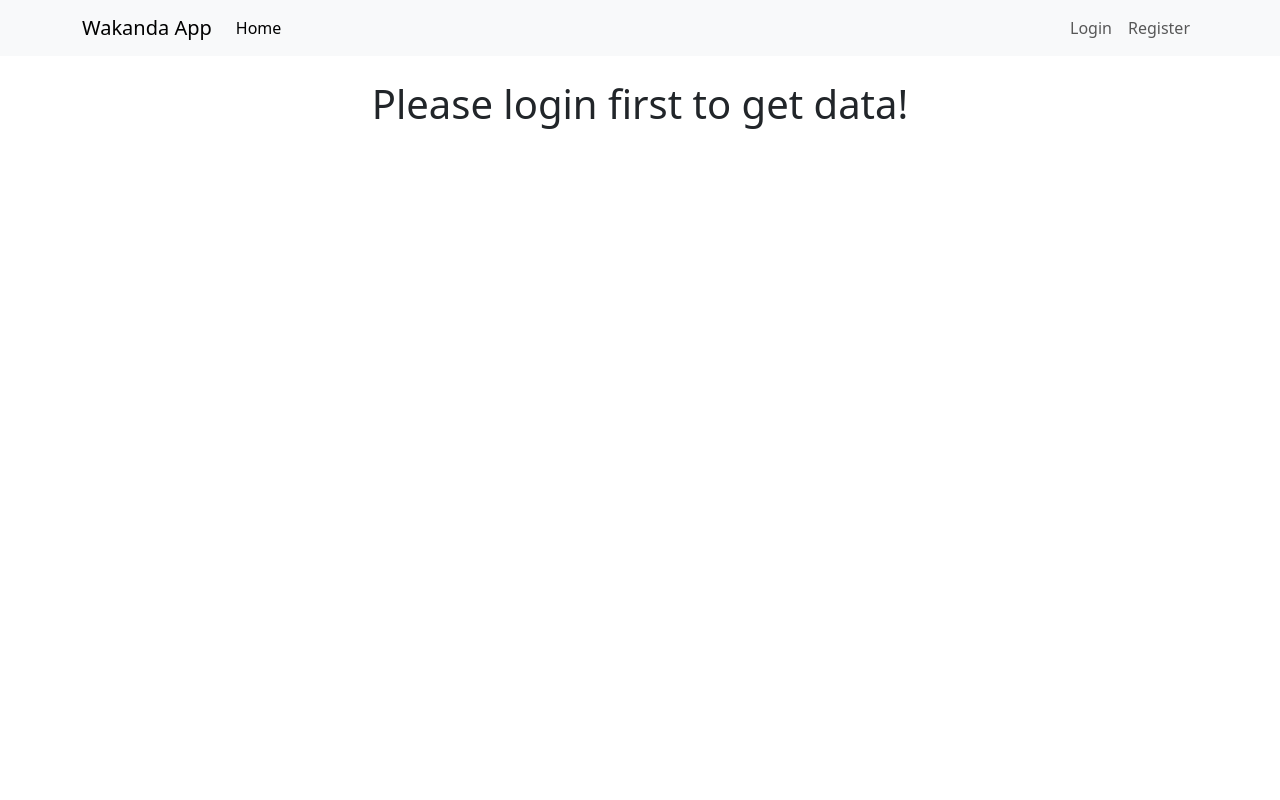
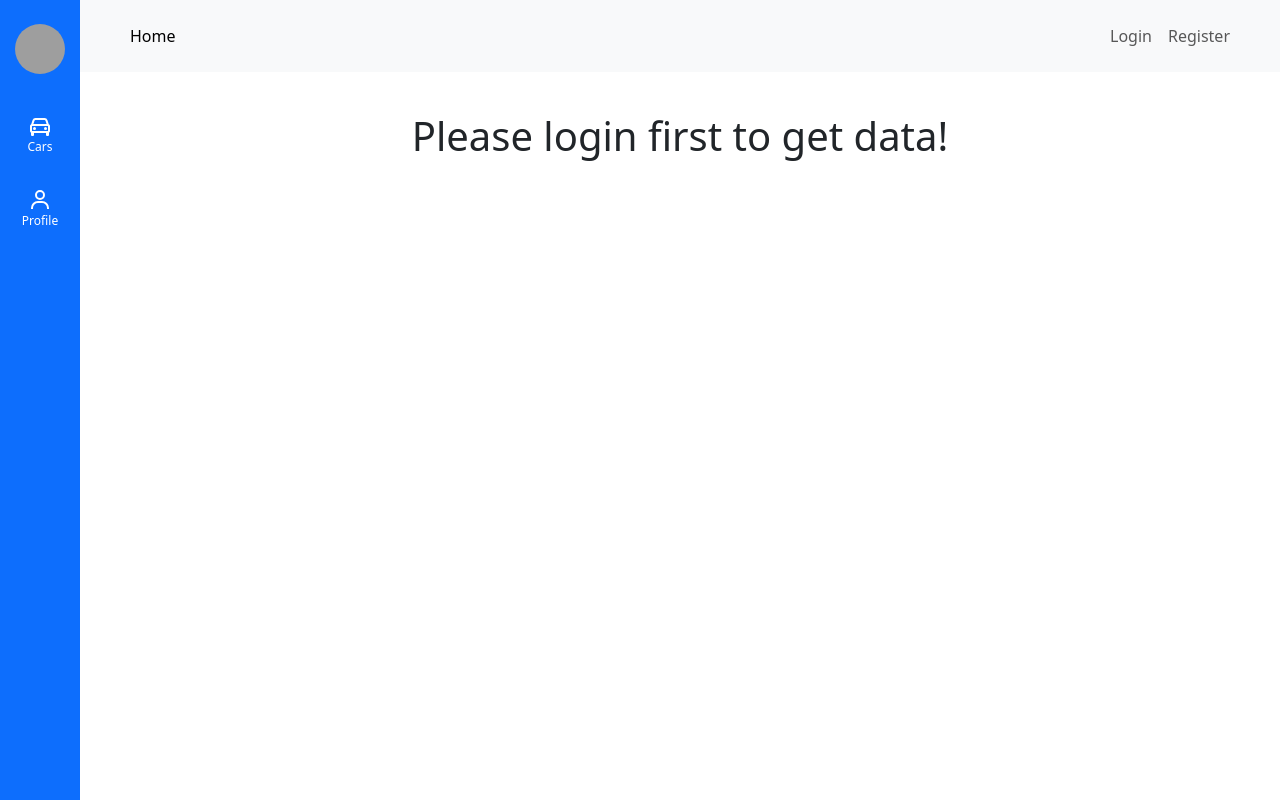
Before and after one commit to RyukenZzZ/24001182-km7-team8-bcr-ch7, a React (Vite) app in the folder cars-app/: page / in a window 1280 px wide. Built offline with nearby package versions, Linux system fonts and the light colour scheme; grey boxes are pictures that could not be loaded.

Commit message:
add available (#3)

```diff
--- a/cars-app/package.json
+++ b/cars-app/package.json
@@ -18,6 +18,7 @@
     "react-bootstrap": "^2.10.5",
     "react-confirm-alert": "^3.0.6",
     "react-dom": "^18.3.1",
+    "react-icons": "^5.3.0",
     "react-redux": "^9.1.2",
     "react-toastify": "^10.0.6"
   },
--- a/cars-app/src/components/Car/carsItem.jsx
+++ b/cars-app/src/components/Car/carsItem.jsx
@@ -15,10 +15,13 @@ const CarItem = ({ car }) => {
                 />
                 <Card.Body className="d-flex flex-column">
                     <Card.Title className="fs-5 bold-text mb-2">
-                        {car?.plate}
+                    <strong>{car?.plate}</strong>
                     </Card.Title>
                     <Card.Text className="text-muted flex-grow-1">
-                        {car?.models?.description || "No description available"}
+                    <strong>Available:</strong> {car?.available ? <span className="mx-2 px-2 py-1 bg-success rounded text-white">Yes</span> : <span className="mx-2 px-2 py-1 bg-danger rounded text-white">No</span>}
+                    </Card.Text>
+                    <Card.Text className="text-muted flex-grow-1" >
+                    <strong>{car?.models?.description || "No description available"}</strong>
                     </Card.Text>
                     <Button
                     as={Link}
--- a/cars-app/src/components/Navbar/index.jsx
+++ b/cars-app/src/components/Navbar/index.jsx
@@ -52,9 +52,6 @@ const NavigationBar = () => {
     return (
         <Navbar collapseOnSelect expand="lg" className="bg-body-tertiary">
             <Container>
-                <Navbar.Brand as={Link} to="/">
-                    Wakanda App
-                </Navbar.Brand>
                 <Navbar.Toggle aria-controls="responsive-navbar-nav" />
                 <Navbar.Collapse id="responsive-navbar-nav">
                     <Nav className="me-auto">
--- /dev/null
+++ b/cars-app/src/components/Sidebar/index.jsx
@@ -0,0 +1,49 @@
+import { Link } from "@tanstack/react-router";
+import Nav from "react-bootstrap/Nav";
+import { useSelector } from "react-redux";
+import Image from "react-bootstrap/Image";
+import { BiHome, BiCar, BiUser } from "react-icons/bi";
+import "./Sidebar.css";
+
+const Sidebar = () => {
+  const { user } = useSelector((state) => state.auth);
+
+  return (
+    <div className="sidebar bg-primary d-flex flex-column align-items-center text-white">
+      <div className="sidebar-icon py-4" as={Link} to="/">
+      <Link to="/profile">
+        <Image
+          src={user?.profile_picture || "/placeholder.png"}
+          roundedCircle
+          width="50"
+          height="50"
+        />
+        </Link>
+      </div>
+      <Nav className="flex-column w-100 text-center">
+        <Nav.Item>
+        {user && user.role_id === 1 && (
+          <Nav.Link as={Link} to="/dashboard" className="text-white">
+            <BiHome className="sidebar-icon" />
+            <span className="sidebar-text">Dashboard</span>
+          </Nav.Link>
+        )}
+        </Nav.Item>
+        <Nav.Item>
+          <Nav.Link as={Link} to="/" className="text-white">
+            <BiCar className="sidebar-icon" />
+            <span className="sidebar-text">Cars</span>
+          </Nav.Link>
+        </Nav.Item>
+        <Nav.Item>
+          <Nav.Link as={Link} to="/profile" className="text-white">
+            <BiUser className="sidebar-icon" />
+            <span className="sidebar-text">Profile</span>
+          </Nav.Link>
+        </Nav.Item>
+      </Nav>
+    </div>
+  );
+};
+
+export default Sidebar;
--- /dev/null
+++ b/cars-app/src/components/Sidebar/sidebar.css
@@ -0,0 +1,27 @@
+.sidebar {
+    width: 80px; /* Adjust width to match the image */
+    min-height: 100vh;
+    background-color: #003399; /* Blue background color */
+  }
+
+  .sidebar-icon {
+    font-size: 1.5rem; /* Adjust icon size */
+    display: block;
+    margin: 0 auto;
+  }
+
+  .sidebar-text {
+    font-size: 0.75rem; /* Smaller text under icons */
+  }
+
+  .nav-link {
+    padding: 1rem 0;
+    display: flex;
+    flex-direction: column;
+    align-items: center;
+    text-decoration: none;
+  }
+
+  .nav-link:hover {
+    background-color: #002366; /* Darker blue on hover */
+  }
--- a/cars-app/src/routes/__root.jsx
+++ b/cars-app/src/routes/__root.jsx
@@ -4,21 +4,20 @@ import { ToastContainer } from "react-toastify";
 import "react-toastify/dist/ReactToastify.css";
 import "react-confirm-alert/src/react-confirm-alert.css";
 import NavigationBar from "../components/Navbar";
+import Sidebar from "../components/Sidebar";
 
 export const Route = createRootRoute({
   component: () => (
-        <>
-            {/* Navbar */}
+    <div className="d-flex">
+      <Sidebar />
+      <div className="d-flex flex-column flex-grow-1">
         <NavigationBar />
-
-                {/* Outlet is to detect the pathname or url and then render the component by pathname or url */}
+        <div className="p-3">
           <Outlet />
-
-            {/* This is for debugging router */}
+        </div>
+      </div>
       <TanStackRouterDevtools />
-
-            {/* React Toastify */}
       <ToastContainer theme="colored" />
-        </>
+    </div>
   ),
 });
--- a/cars-app/src/routes/cars/$id.lazy.jsx
+++ b/cars-app/src/routes/cars/$id.lazy.jsx
@@ -97,6 +97,10 @@ function CarDetail() {
                                 {car?.plate || "Unknown Plate"}
                             </Card.Title>
                             <Card.Text>
+                                <strong>Availabe:</strong>{" "}
+                                {car?.available ? <span className="mx-2 px-2 py-1 bg-success rounded text-white">Yes</span> : <span className="mx-2 px-2 py-1 bg-danger rounded text-white">No</span>}
+                            </Card.Text>
+                            <Card.Text>
                                 <strong>Model:</strong>{" "}
                                 {car?.models?.description || "N/A"}
                             </Card.Text>
--- a/cars-app/src/routes/cars/edit/$id.lazy.jsx
+++ b/cars-app/src/routes/cars/edit/$id.lazy.jsx
@@ -37,6 +37,8 @@ function EditCar() {
     const [currentImage, setCurrentImage] = useState(undefined);
     const [transmission, setTransmission] = useState("");
     const [year, setYear] = useState(0);
+    const [options, setOptions] = useState([]);
+    const [specs, setSpecs] = useState([]);
 
     const [modelId, setModelId] = useState(0);
     const [manufactureId, setManufactureId] = useState(0);
@@ -76,6 +78,8 @@ function EditCar() {
             setCurrentImage(data.image);
             setTransmission(data.transmission);
             setYear(data.year);
+            setOptions(data.options);
+            setSpecs(data.specs);
         },
     });
 
@@ -83,7 +87,7 @@ function EditCar() {
         mutationFn: (carData) => updateCar(id, carData),
         onSuccess: () => {
             toast.success("Car updated successfully");
-            navigate(`/`);
+            navigate({ to: "/" });
         },
         onError: (error) => {
             toast.error(error?.message || "Failed to update car");
@@ -105,6 +109,8 @@ function EditCar() {
             image,
             transmission,
             year,
+            options,
+            specs,
         };
         updateCarMutation.mutate(request);
     };
@@ -124,6 +130,8 @@ function EditCar() {
             setCurrentImage(carQuery.data.image);
             setTransmission(carQuery.data.transmission);
             setYear(carQuery.data.year);
+            setOptions(carQuery.data.options);
+            setSpecs(carQuery.data.specs);
         }
     }, [carQuery.isSuccess, carQuery.data]);
 
@@ -231,6 +239,29 @@ function EditCar() {
                                 <Form.Group
                                     as={Row}
                                     className="mb-3"
+                                    controlId="available"
+                                >
+                                    <Form.Label column sm={3}>
+                                        Available
+                                    </Form.Label>{" "}
+                                    <Col sm={9}>
+                                        <Form.Check
+                                            type="switch"
+                                            id="available-switch"
+                                            checked={available}
+                                            label="Yes"
+                                            onChange={(event) =>
+                                                setAvailable(
+                                                    event.target.checked
+                                                )
+                                            }
+                                        />
+                                    </Col>
+                                </Form.Group>
+
+                                <Form.Group
+                                    as={Row}
+                                    className="mb-3"
                                     controlId="availableAt"
                                 >
                                     <Form.Label column sm={3}>
@@ -293,6 +324,46 @@ function EditCar() {
                                 <Form.Group
                                     as={Row}
                                     className="mb-3"
+                                    controlId="options"
+                                >
+                                    <Form.Label column sm={3}>
+                                        Options
+                                    </Form.Label>
+                                    <Col sm="9">
+                                        <Form.Control
+                                            type="text"
+                                            placeholder="Options"
+                                            value={options}
+                                            onChange={(event) =>
+                                                setOptions(event.target.value)
+                                            }
+                                        />
+                                    </Col>
+                                </Form.Group>
+
+                                <Form.Group
+                                    as={Row}
+                                    className="mb-3"
+                                    controlId="specs"
+                                >
+                                    <Form.Label column sm={3}>
+                                        Specs
+                                    </Form.Label>
+                                    <Col sm="9">
+                                        <Form.Control
+                                            type="text"
+                                            placeholder="Specs"
+                                            value={specs}
+                                            onChange={(event) =>
+                                                setSpecs(event.target.value)
+                                            }
+                                        />
+                                    </Col>
+                                </Form.Group>
+
+                                <Form.Group
+                                    as={Row}
+                                    className="mb-3"
                                     controlId="image"
                                 >
                                     <Form.Label column sm={3}>
```
Also changed, not shown: 1 other file (tests, documents, lock files or other folders). Lines whose indentation alone changed are shown as unchanged.
